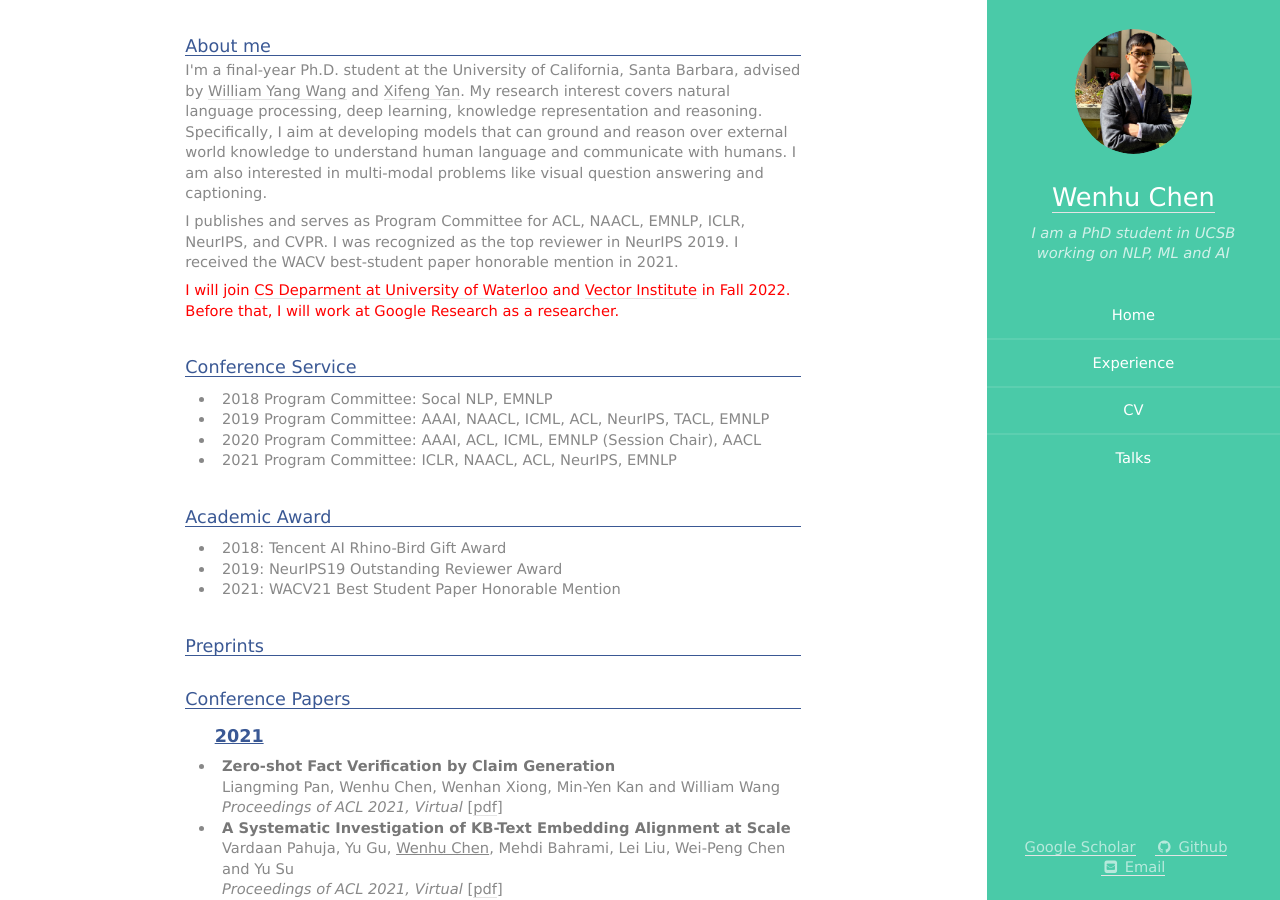
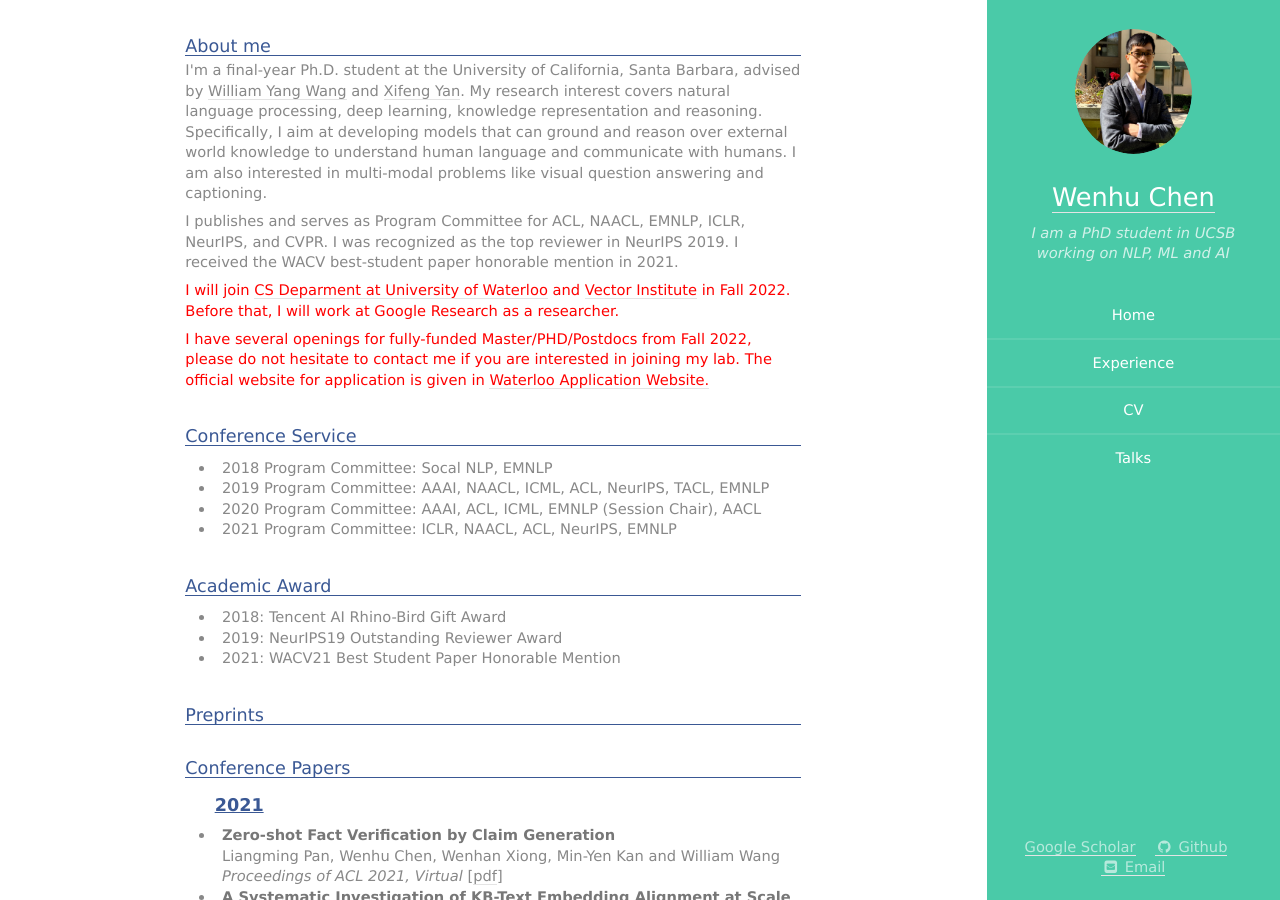
Before and after one commit to wenhuchen/wenhuchen.github.io, a Jekyll site: the page built from index.html, in a window 1280 px wide and 900 px high. Built offline with Jekyll 4.4.1, drawn with Linux system fonts in a browser that asks for light colours.

Commit message:
add recruitment

```diff
--- a/index.html
+++ b/index.html
@@ -26,6 +26,9 @@ ul {
     <p>I publishes and serves as Program Committee for ACL, NAACL, EMNLP, ICLR, NeurIPS, and CVPR. I was recognized as the top reviewer in NeurIPS 2019. I received the WACV best-student paper honorable mention in 2021.
 
     <p><font color='red'>I will join <a href="https://cs.uwaterloo.ca/">CS Deparment at University of Waterloo</a> and <a href="https://vectorinstitute.ai/">Vector Institute</a> in Fall 2022. Before that, I will work at Google Research as a researcher.</font></p>
+
+    <p><font color='red'>I have several openings for fully-funded Master/PHD/Postdocs from Fall 2022, please do not hesitate to contact me if you are interested in joining my lab. The official website for application is given in <a href="https://cs.uwaterloo.ca/future-graduate-students/programs">Waterloo Application Website.</a></font></p>
+
 </div>
 
 <div class="container">
```
